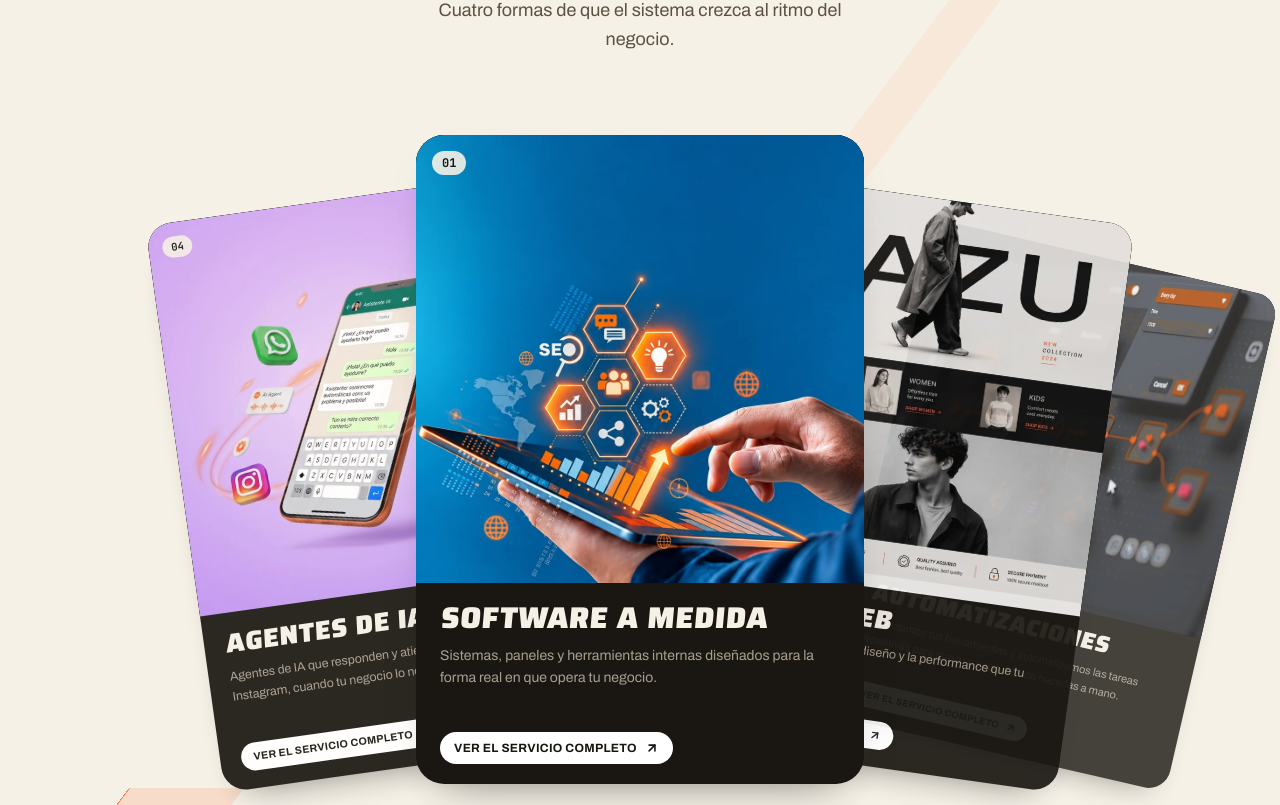
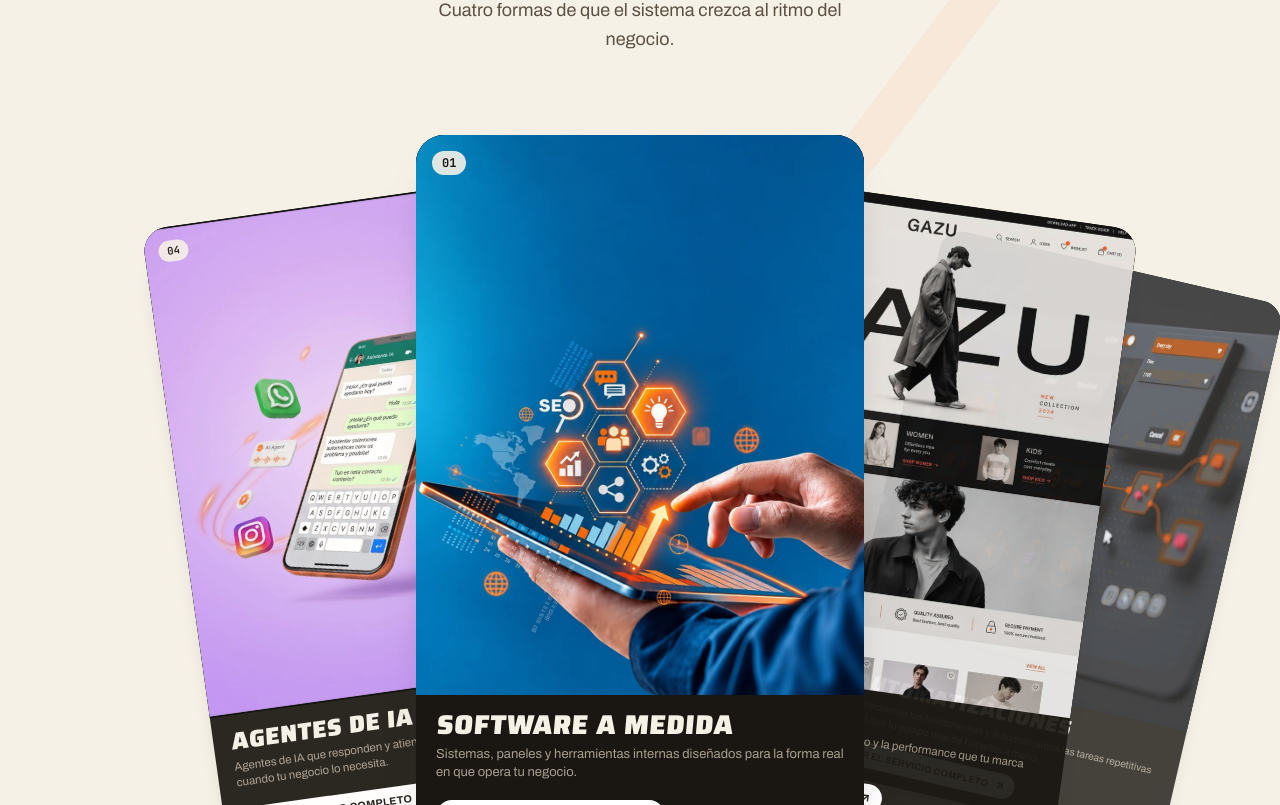
Before and after one commit to iadatabraian-ctrl/web-, a Next.js app: page / in a window 1280 px wide. Shown: the part 1255-2060 px from the top of the page. Built offline with nearby package versions, Linux system fonts and the light colour scheme.

Commit message:
Servicios: imagen 4:5 como antes y bloque de texto más compacto
Co-Authored-By: Claude Sonnet 5.5 <noreply@anthropic.com>
Claude-Session: https://claude.ai/code/session_016CR8bjtqut3mFtFLKQPjVK

```diff
--- a/components/Servicios.tsx
+++ b/components/Servicios.tsx
@@ -241,7 +241,7 @@ function Card({
   const img = CARD_IMAGES[service.kind];
   return (
     <div className="overflow-hidden rounded-[1.75rem] bg-brand-black text-brand-cream shadow-[0_24px_40px_-28px_rgba(26,23,18,0.6)]">
-      <div className="relative aspect-square w-full bg-[#0b0a08]">
+      <div className="relative aspect-[4/5] w-full bg-[#0b0a08]">
         {img ? (
           <Image src={img} alt={`Ilustración de ${service.title.toLowerCase()} con datos de ejemplo`} fill sizes="(min-width: 1024px) 28rem, 72vw" className="object-cover" />
         ) : (
@@ -251,18 +251,18 @@ function Card({
           0{index + 1}
         </span>
       </div>
-      <div className="flex min-h-[var(--card-text-h)] flex-col px-4 pb-3.5 pt-3.5 [--card-text-h:10.7rem] min-[380px]:[--card-text-h:10.4rem] sm:px-6 sm:pb-5 sm:pt-5 sm:[--card-text-h:12.6rem]">
-        <h3 className="origin-bottom-left -skew-x-[5deg] font-impact text-[1.3rem] font-black uppercase not-italic leading-none [font-stretch:80%] sm:text-3xl">
+      <div className="flex min-h-[var(--card-text-h)] flex-col px-4 pb-3 pt-3 [--card-text-h:8.1rem] min-[380px]:[--card-text-h:7.9rem] sm:px-5 sm:pb-4 sm:pt-4 sm:[--card-text-h:9.6rem]">
+        <h3 className="origin-bottom-left -skew-x-[5deg] font-impact text-[1.2rem] font-black uppercase not-italic leading-none [font-stretch:80%] sm:text-[1.7rem]">
           {service.title}
         </h3>
-        <p className="mt-1.5 font-body text-[12.5px] leading-[1.35] text-brand-ink-on-black-soft sm:mt-3 sm:text-sm sm:leading-relaxed">
+        <p className="mt-1 font-body text-[12px] leading-[1.3] text-brand-ink-on-black-soft sm:mt-2 sm:text-[13px] sm:leading-snug">
           {service.description}
         </p>
         <Link
           href={service.href}
           tabIndex={active ? 0 : -1}
           onClick={onLinkClick}
-          className="mt-3 inline-flex w-fit sm:mt-auto items-center gap-2 self-start rounded-full bg-white px-3.5 py-2 font-body text-[10.5px] font-bold uppercase tracking-wide text-brand-black transition-[transform,background-color] duration-200 hover:bg-brand-accent active:scale-[0.97] sm:text-xs"
+          className="mt-2 inline-flex w-fit sm:mt-auto items-center gap-2 self-start rounded-full bg-white px-3 py-1.5 sm:py-2 font-body text-[10.5px] font-bold uppercase tracking-wide text-brand-black transition-[transform,background-color] duration-200 hover:bg-brand-accent active:scale-[0.97] sm:text-xs"
         >
           Ver el servicio completo
           <ArrowUpRight className="h-3.5 w-3.5" strokeWidth={2.75} />
```
